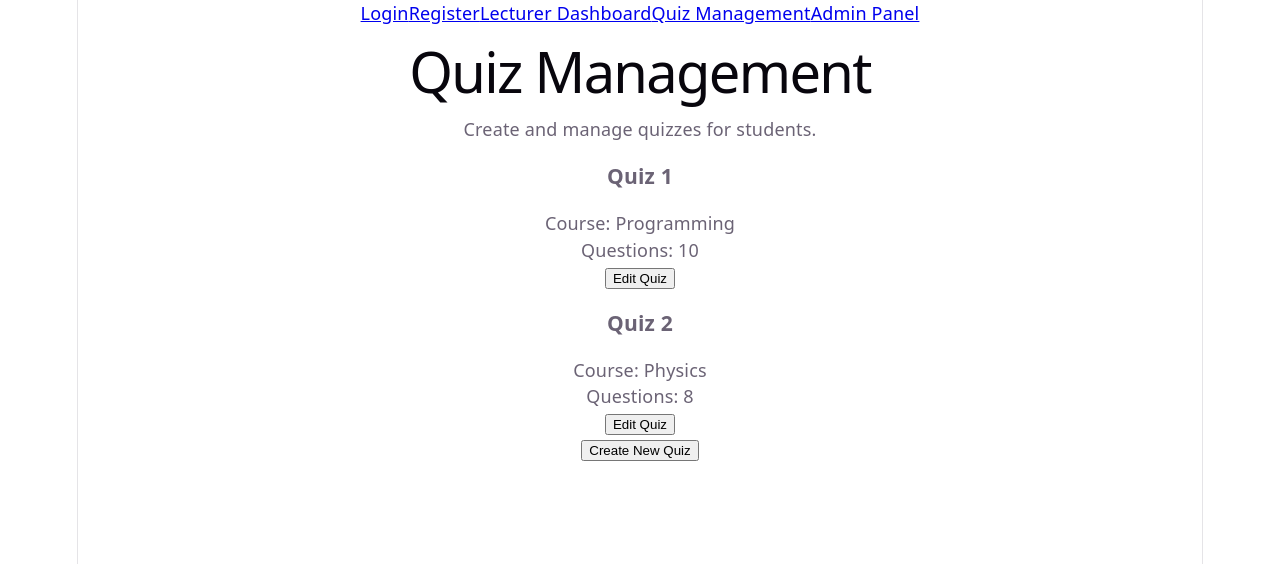
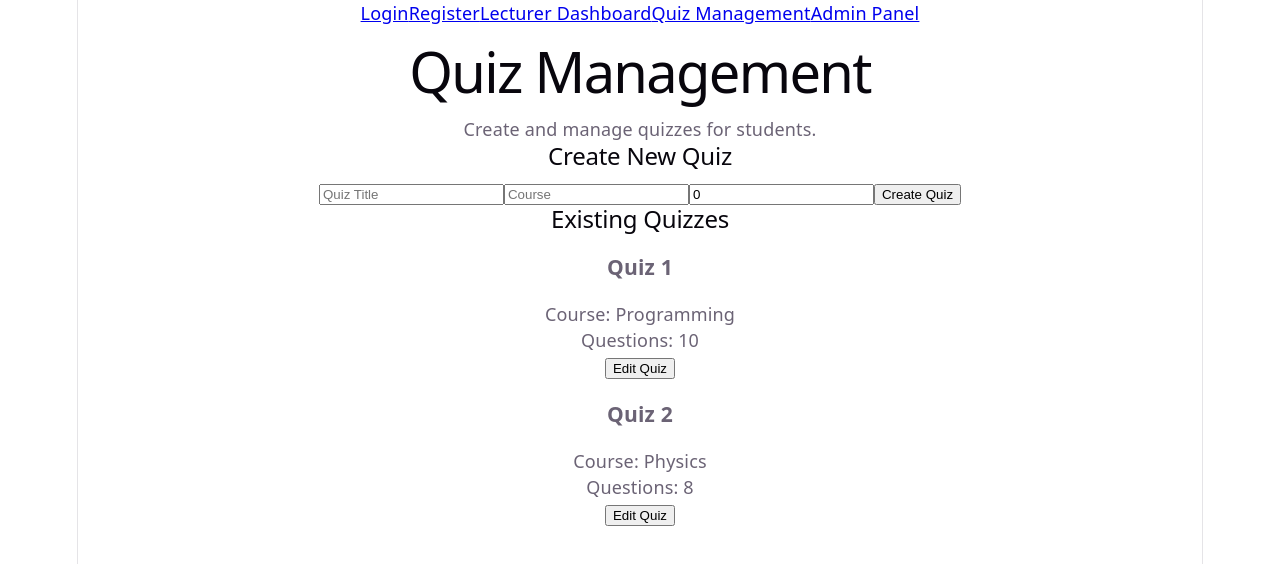
Before and after one commit to Ayanda05-max/Academix, a React (Vite) app in the folder academix-frontend/: page /quiz in a window 1280 px wide. Shown: the top 564 px of the page. Built offline with nearby package versions, Linux system fonts and the light colour scheme.

Commit message:
Add quiz creation functionality

```diff
--- a/academix-frontend/src/pages/QuizPage.tsx
+++ b/academix-frontend/src/pages/QuizPage.tsx
@@ -1,25 +1,92 @@
+import { useState } from "react";
+
+type Quiz = {
+  title: string;
+  course: string;
+  questions: number;
+};
+
 function QuizPage() {
+  const [title, setTitle] = useState<string>("");
+  const [course, setCourse] = useState<string>("");
+  const [questions, setQuestions] = useState<number>(0);
+
+  const [quizzes, setQuizzes] = useState<Quiz[]>([
+    {
+      title: "Quiz 1",
+      course: "Programming",
+      questions: 10,
+    },
+    {
+      title: "Quiz 2",
+      course: "Physics",
+      questions: 8,
+    },
+  ]);
+
+  function handleCreateQuiz(event: React.FormEvent<HTMLFormElement>) {
+    event.preventDefault();
+
+    const newQuiz: Quiz = {
+      title: title,
+      course: course,
+      questions: questions,
+    };
+
+    setQuizzes([...quizzes, newQuiz]);
+
+    setTitle("");
+    setCourse("");
+    setQuestions(0);
+  }
+
   return (
     <div className="quiz-page">
       <h1>Quiz Management</h1>
 
       <p>Create and manage quizzes for students.</p>
 
-      <div className="quiz-card">
-        <h3>Quiz 1</h3>
-        <p>Course: Programming</p>
-        <p>Questions: 10</p>
-        <button>Edit Quiz</button>
-      </div>
+      <h2>Create New Quiz</h2>
 
-      <div className="quiz-card">
-        <h3>Quiz 2</h3>
-        <p>Course: Physics</p>
-        <p>Questions: 8</p>
-        <button>Edit Quiz</button>
-      </div>
+      <form onSubmit={handleCreateQuiz}>
+        <input
+          type="text"
+          placeholder="Quiz Title"
+          value={title}
+          onChange={(event) => setTitle(event.target.value)}
+          required
+        />
 
-      <button>Create New Quiz</button>
+        <input
+          type="text"
+          placeholder="Course"
+          value={course}
+          onChange={(event) => setCourse(event.target.value)}
+          required
+        />
+
+        <input
+          type="number"
+          placeholder="Number of Questions"
+          value={questions}
+          onChange={(event) => setQuestions(Number(event.target.value))}
+          min="1"
+          required
+        />
+
+        <button type="submit">Create Quiz</button>
+      </form>
+
+      <h2>Existing Quizzes</h2>
+
+      {quizzes.map((quiz, index) => (
+        <div className="quiz-card" key={index}>
+          <h3>{quiz.title}</h3>
+          <p>Course: {quiz.course}</p>
+          <p>Questions: {quiz.questions}</p>
+          <button>Edit Quiz</button>
+        </div>
+      ))}
     </div>
   );
 }
```
